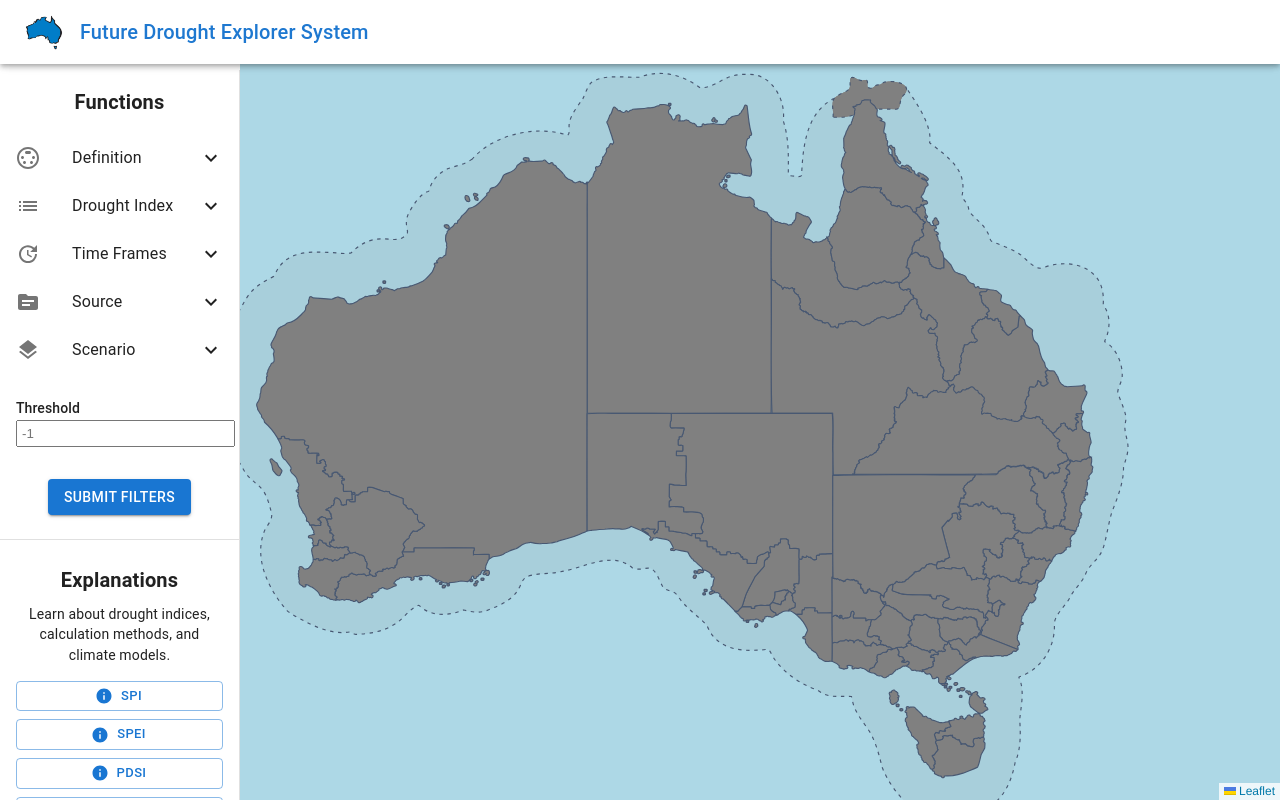
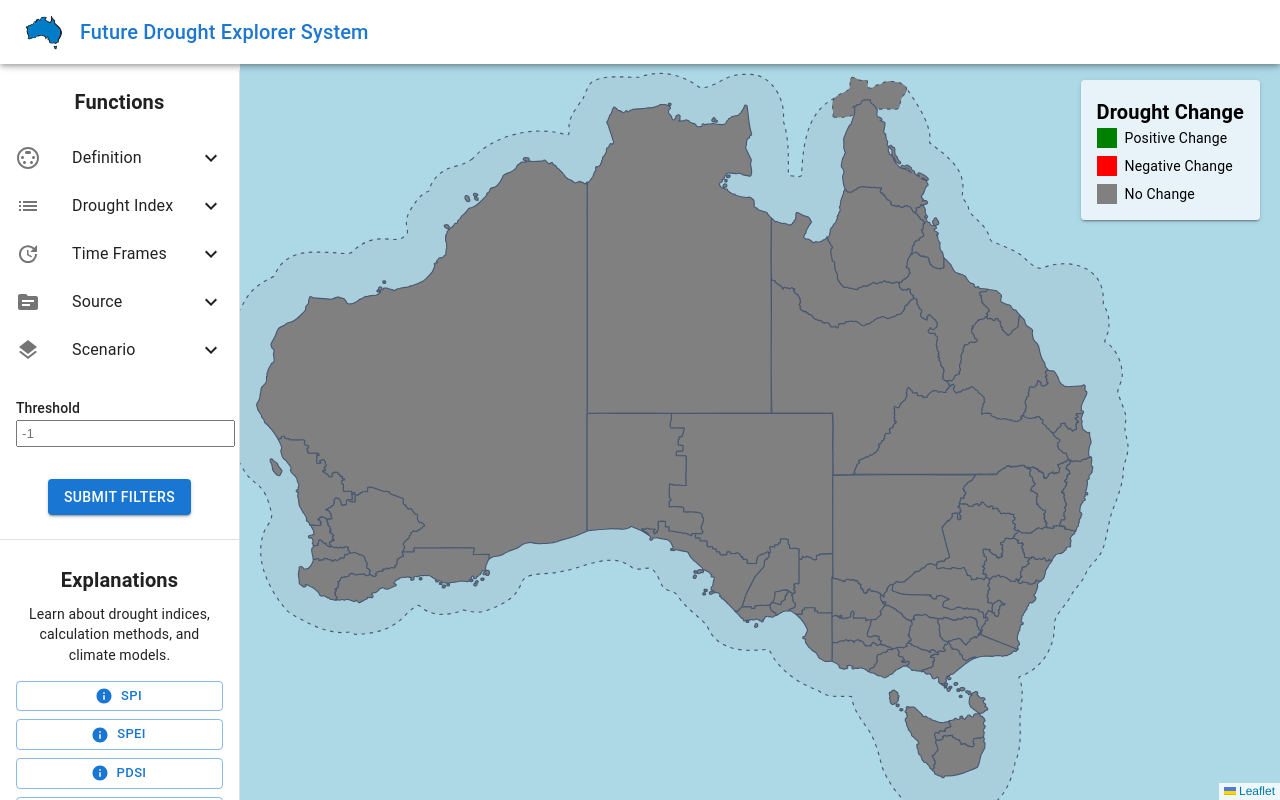
Before and after one commit to unsw-cse-comp99-3900/capstone-project-2025-t1-25t1-9900-h18a-avocado, a React (Create React App) app in the folder frontend/: page / in a window 1280 px wide. Built offline with nearby package versions, Linux system fonts and the light colour scheme.

Commit message:
update app for legend

```diff
--- a/frontend/src/App.jsx
+++ b/frontend/src/App.jsx
@@ -1,6 +1,6 @@
 import React, { useState } from "react";
 import { Box } from "@mui/material";
-import { BrowserRouter as Router, Routes, Route, useLocation  } from "react-router-dom";
+import { BrowserRouter as Router, Routes, Route } from "react-router-dom";
 import "./App.css";
 import TopBar from "./components/TopBar";
 import SideBar from "./components/SideBar";
@@ -31,6 +31,7 @@ function App() {
           element={
             <Box display="flex" flexDirection="column" height="100vh">
               <TopBar />
+              <Legend />
               <Box display="flex" flexGrow={1}>
                 <SideBar onFetchData={handleFetchMapData} />
                 <Box flexGrow={1}>
@@ -38,11 +39,11 @@ function App() {
                 </Box>
               </Box>
             </Box>
+
           }
         />
         <Route path="/region/:regionId" element={<RegionDetail />} />
       </Routes>
-      {useLocation.pathname === "/" && <Legend />}
     </Router>
   );
 }
```
